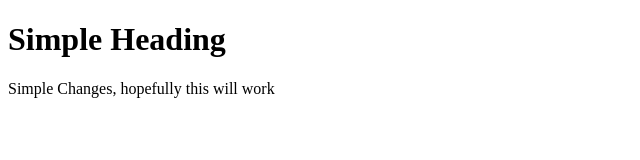
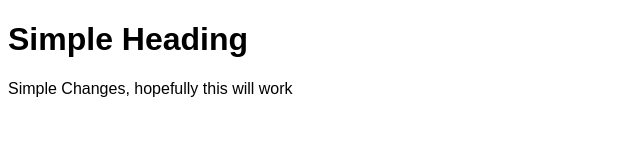
Before and after one commit to AshChalkley0/ashchalkley0.github.io, a plain HTML site: page index.html in a window 1280 px wide. Shown: the whole page, without its empty margins (0-640 px from the left). Drawn offline with Linux system fonts and the light colour scheme.

Commit message:
Adding CSS

```diff
--- a/index.html
+++ b/index.html
@@ -2,6 +2,7 @@
 <html>
 <head>
   <title> This is a title </title>
+  <link rel="stylesheet" type="text/css" href="main.css"/>
 </head>
 
 <body>
--- /dev/null
+++ b/main.css
@@ -0,0 +1,4 @@
+body {
+  font-family: fantasy;
+
+}
```
